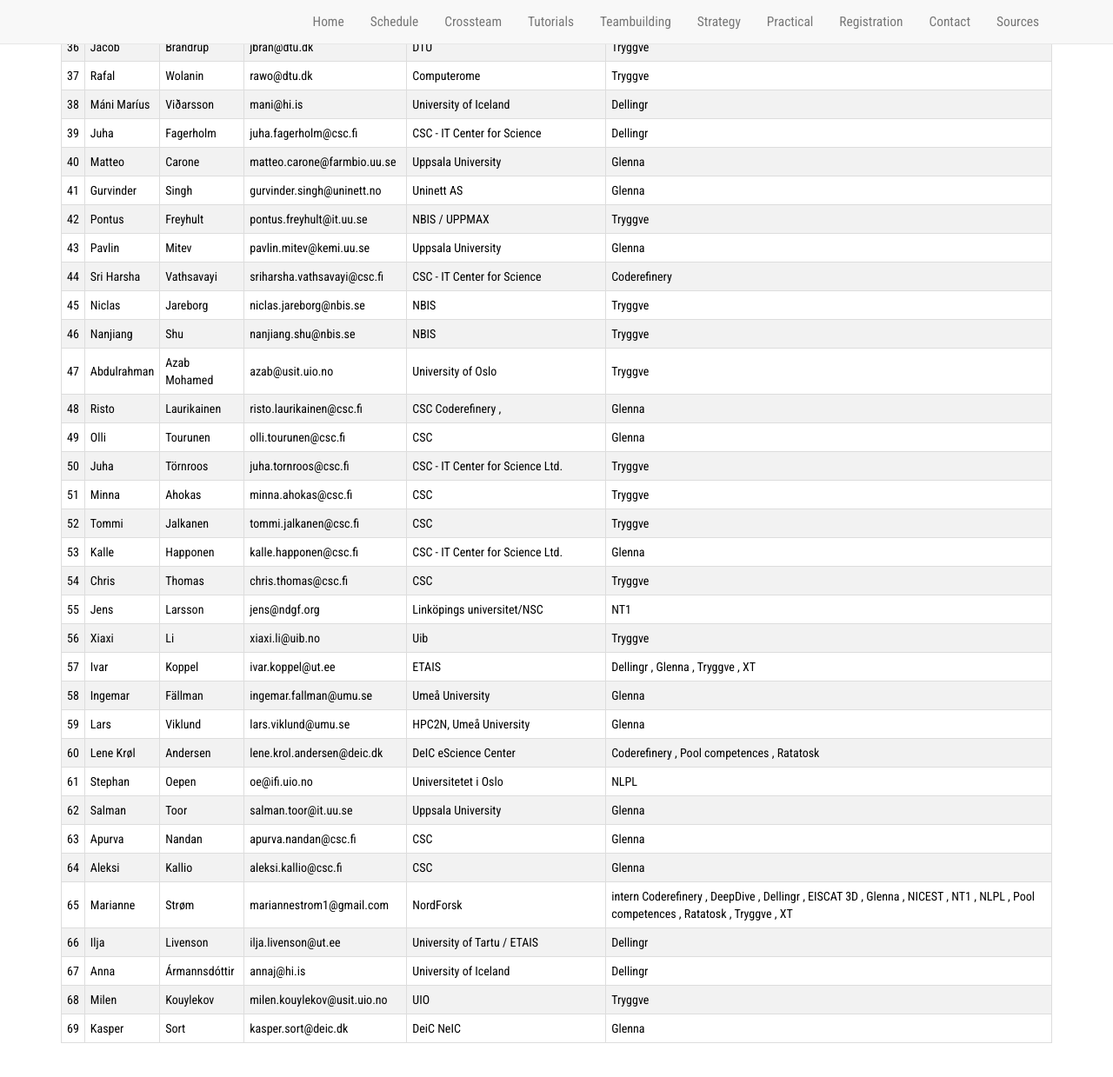
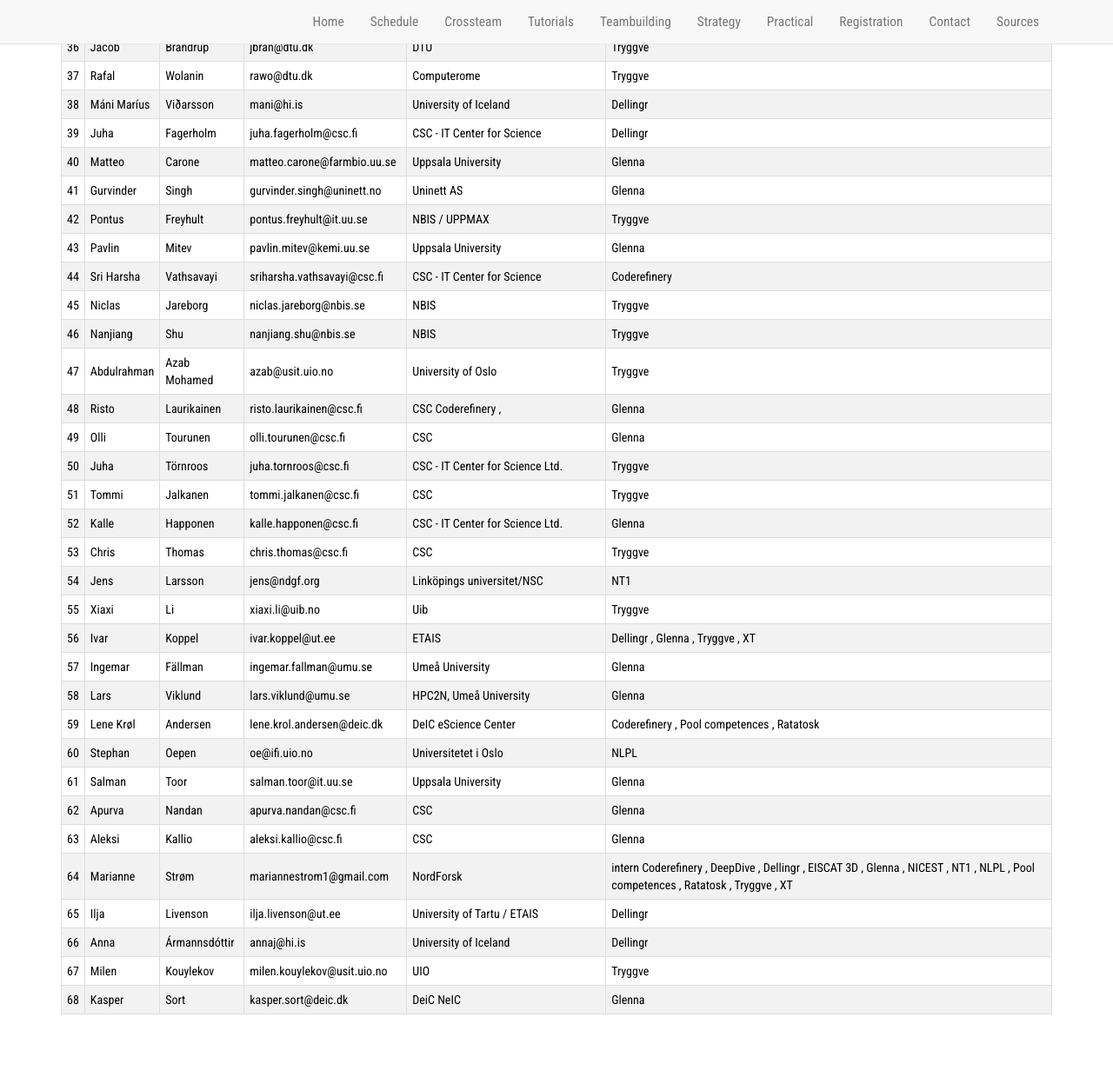
Before and after one commit to neicnordic/ahm18.neic.nordforsk.org, a Jekyll site: the page built from registration.md, in a window 1280 px wide and 1400 px high, scrolled down 1383 px. Shown: the top 1239 px of the window at 87% size. Built offline with Jekyll 4.4.1, drawn with Linux system fonts in a browser that asks for light colours; nearby versions of some CDN libraries; our own code applies the rules of GitHub Pages for plain Markdown files.

Commit message:
Last minute cancellation - updated registration list

```diff
--- a/_includes/tables.html
+++ b/_includes/tables.html
@@ -64,25 +64,24 @@
 <tr><td>48</td><td>Risto</td><td>Laurikainen</td><td>risto.laurikainen@csc.fi</td><td>CSC Coderefinery ,</td><td>Glenna</td></tr>
 <tr><td>49</td><td>Olli</td><td>Tourunen</td><td>olli.tourunen@csc.fi</td><td>CSC</td><td>Glenna</td></tr>
 <tr><td>50</td><td>Juha</td><td>Törnroos</td><td>juha.tornroos@csc.fi</td><td>CSC - IT Center for Science Ltd.</td><td>Tryggve</td></tr>
-<tr><td>51</td><td>Minna</td><td>Ahokas</td><td>minna.ahokas@csc.fi</td><td>CSC</td><td>Tryggve</td></tr>
-<tr><td>52</td><td>Tommi</td><td>Jalkanen</td><td>tommi.jalkanen@csc.fi</td><td>CSC</td><td>Tryggve</td></tr>
-<tr><td>53</td><td>Kalle</td><td>Happonen</td><td>kalle.happonen@csc.fi</td><td>CSC - IT Center for Science Ltd.</td><td>Glenna</td></tr>
-<tr><td>54</td><td>Chris</td><td>Thomas</td><td>chris.thomas@csc.fi</td><td>CSC</td><td>Tryggve</td></tr>
-<tr><td>55</td><td>Jens</td><td>Larsson</td><td>jens@ndgf.org</td><td>Linköpings universitet/NSC</td><td>NT1</td></tr>
-<tr><td>56</td><td>Xiaxi</td><td>Li</td><td>xiaxi.li@uib.no</td><td>Uib</td><td>Tryggve</td></tr>
-<tr><td>57</td><td>Ivar</td><td>Koppel</td><td>ivar.koppel@ut.ee</td><td>ETAIS</td><td>Dellingr , Glenna , Tryggve , XT</td></tr>
-<tr><td>58</td><td>Ingemar</td><td>Fällman</td><td>ingemar.fallman@umu.se</td><td>Umeå University</td><td>Glenna</td></tr>
-<tr><td>59</td><td>Lars</td><td>Viklund</td><td>lars.viklund@umu.se</td><td>HPC2N, Umeå University</td><td>Glenna</td></tr>
-<tr><td>60</td><td>Lene Krøl</td><td> Andersen</td><td>lene.krol.andersen@deic.dk</td><td>DeIC eScience Center</td><td>Coderefinery , Pool competences , Ratatosk</td></tr>
-<tr><td>61</td><td>Stephan</td><td>Oepen</td><td>oe@ifi.uio.no</td><td>Universitetet i Oslo</td><td>NLPL</td></tr>
-<tr><td>62</td><td>Salman</td><td>Toor</td><td>salman.toor@it.uu.se</td><td>Uppsala University</td><td>Glenna</td></tr>
-<tr><td>63</td><td>Apurva</td><td>Nandan</td><td>apurva.nandan@csc.fi</td><td>CSC</td><td>Glenna</td></tr>
-<tr><td>64</td><td>Aleksi</td><td>Kallio</td><td>aleksi.kallio@csc.fi</td><td>CSC</td><td>Glenna</td></tr>
-<tr><td>65</td><td>Marianne</td><td>Strøm</td><td>mariannestrom1@gmail.com</td><td>NordForsk</td><td>intern Coderefinery , DeepDive , Dellingr , EISCAT 3D , Glenna , NICEST , NT1 , NLPL , Pool competences , Ratatosk , Tryggve , XT</td></tr>
-<tr><td>66</td><td>Ilja</td><td>Livenson</td><td>ilja.livenson@ut.ee</td><td>University of Tartu / ETAIS</td><td>Dellingr</td></tr>
-<tr><td>67</td><td>Anna</td><td>Ármannsdóttir</td><td>annaj@hi.is</td><td>University of Iceland</td><td>Dellingr</td></tr>
-<tr><td>68</td><td>Milen</td><td>Kouylekov</td><td>milen.kouylekov@usit.uio.no</td><td>UIO</td><td>Tryggve</td></tr>
-<tr><td>69</td><td> Kasper </td><td>Sort </td><td>kasper.sort@deic.dk </td><td>DeiC NeIC </td><td> Glenna</td></tr>
+<tr><td>51</td><td>Tommi</td><td>Jalkanen</td><td>tommi.jalkanen@csc.fi</td><td>CSC</td><td>Tryggve</td></tr>
+<tr><td>52</td><td>Kalle</td><td>Happonen</td><td>kalle.happonen@csc.fi</td><td>CSC - IT Center for Science Ltd.</td><td>Glenna</td></tr>
+<tr><td>53</td><td>Chris</td><td>Thomas</td><td>chris.thomas@csc.fi</td><td>CSC</td><td>Tryggve</td></tr>
+<tr><td>54</td><td>Jens</td><td>Larsson</td><td>jens@ndgf.org</td><td>Linköpings universitet/NSC</td><td>NT1</td></tr>
+<tr><td>55</td><td>Xiaxi</td><td>Li</td><td>xiaxi.li@uib.no</td><td>Uib</td><td>Tryggve</td></tr>
+<tr><td>56</td><td>Ivar</td><td>Koppel</td><td>ivar.koppel@ut.ee</td><td>ETAIS</td><td>Dellingr , Glenna , Tryggve , XT</td></tr>
+<tr><td>57</td><td>Ingemar</td><td>Fällman</td><td>ingemar.fallman@umu.se</td><td>Umeå University</td><td>Glenna</td></tr>
+<tr><td>58</td><td>Lars</td><td>Viklund</td><td>lars.viklund@umu.se</td><td>HPC2N, Umeå University</td><td>Glenna</td></tr>
+<tr><td>59</td><td>Lene Krøl</td><td> Andersen</td><td>lene.krol.andersen@deic.dk</td><td>DeIC eScience Center</td><td>Coderefinery , Pool competences , Ratatosk</td></tr>
+<tr><td>60</td><td>Stephan</td><td>Oepen</td><td>oe@ifi.uio.no</td><td>Universitetet i Oslo</td><td>NLPL</td></tr>
+<tr><td>61</td><td>Salman</td><td>Toor</td><td>salman.toor@it.uu.se</td><td>Uppsala University</td><td>Glenna</td></tr>
+<tr><td>62</td><td>Apurva</td><td>Nandan</td><td>apurva.nandan@csc.fi</td><td>CSC</td><td>Glenna</td></tr>
+<tr><td>63</td><td>Aleksi</td><td>Kallio</td><td>aleksi.kallio@csc.fi</td><td>CSC</td><td>Glenna</td></tr>
+<tr><td>64</td><td>Marianne</td><td>Strøm</td><td>mariannestrom1@gmail.com</td><td>NordForsk</td><td>intern Coderefinery , DeepDive , Dellingr , EISCAT 3D , Glenna , NICEST , NT1 , NLPL , Pool competences , Ratatosk , Tryggve , XT</td></tr>
+<tr><td>65</td><td>Ilja</td><td>Livenson</td><td>ilja.livenson@ut.ee</td><td>University of Tartu / ETAIS</td><td>Dellingr</td></tr>
+<tr><td>66</td><td>Anna</td><td>Ármannsdóttir</td><td>annaj@hi.is</td><td>University of Iceland</td><td>Dellingr</td></tr>
+<tr><td>67</td><td>Milen</td><td>Kouylekov</td><td>milen.kouylekov@usit.uio.no</td><td>UIO</td><td>Tryggve</td></tr>
+<tr><td>68</td><td> Kasper </td><td>Sort </td><td>kasper.sort@deic.dk </td><td>DeiC NeIC </td><td> Glenna</td></tr>
                 </tbody>
             </table>
     </div>
```
